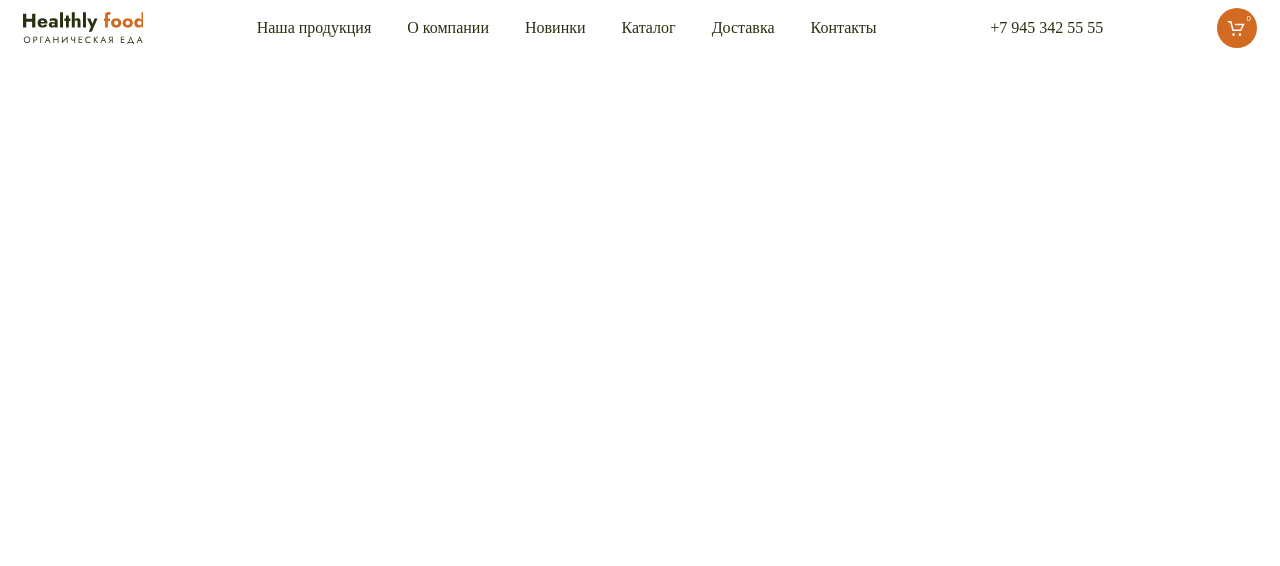
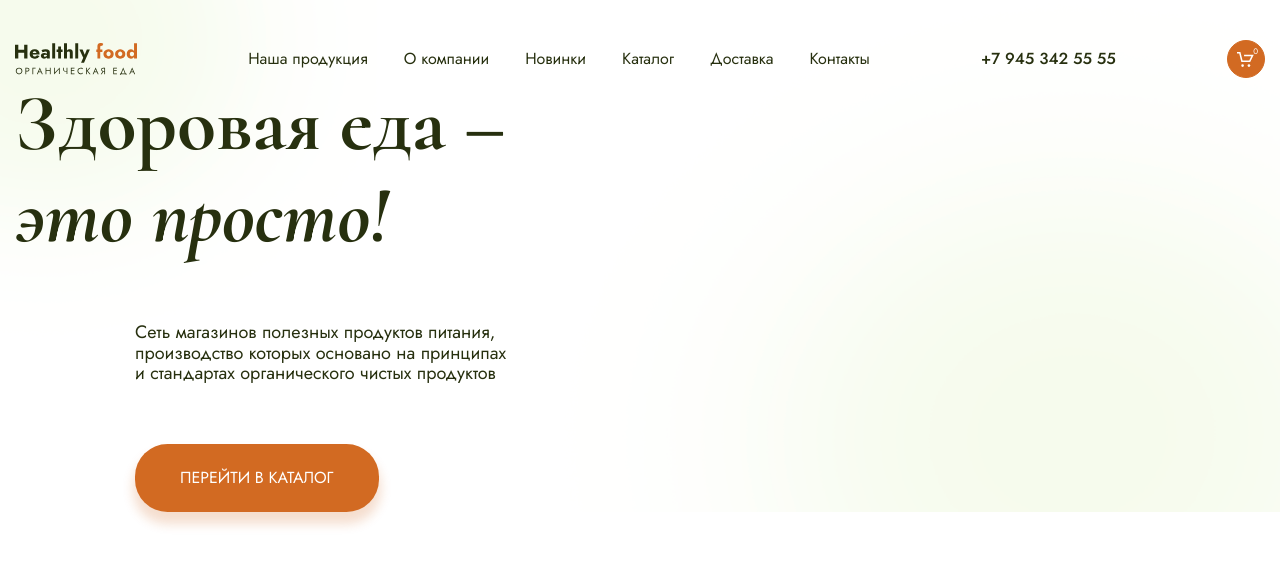
Before and after one commit to polinkaaa/Module02-Shop, a website built with webpack: page src/index.html in a window 1280 px wide. Built offline with nearby package versions, Linux system fonts and the light colour scheme.

Commit message:
Add main text

```diff
--- a/package.json
+++ b/package.json
@@ -14,6 +14,7 @@
   "dependencies": {
     "css-loader": "^6.7.1",
     "html-webpack-plugin": "^5.5.0",
+    "normalize.css": "^8.0.1",
     "sass": "^1.53.0",
     "sass-loader": "^13.0.2",
     "style-loader": "^3.3.1"
--- a/src/index.html
+++ b/src/index.html
@@ -37,6 +37,22 @@
                 <span class="header__counter">0</span>
             </button>
         </header>
+        <div class="container">
+            <div class="main__text">
+                <h1 class="title title_block">
+                    Здоровая еда &ndash;
+                    <span class="title__span">это просто!</span>
+                </h1>
+                <div class="main__item">
+                    <p class="description description_size-s">
+                        Сеть магазинов полезных продуктов питания, производство которых основано на&nbsp;принципах и стандартах органического чистых продуктов
+                    </p>
+                    <div class="main__link">
+                        <a href="#" class="link">Перейти в каталог</a>
+                    </div>
+                </div>
+            </div>
+        </div>
     </div>
 </body>
 </html>
--- a/src/index.js
+++ b/src/index.js
@@ -1,2 +1,3 @@
+import 'normalize.css'
 import './styles/main.scss'
 import './index.html'
--- a/src/styles/main.scss
+++ b/src/styles/main.scss
@@ -1,12 +1,23 @@
-$text: #27300f;
+@import url('https://fonts.googleapis.com/css2?family=Cormorant:ital,wght@0,700;1,700&family=Jost:wght@400;500&display=swap');
+
+$green: #27300f;
 $orange: #d26a22;
 $white: #ffffff;
+$font-jost:'Jost', sans-serif;
+$font-cormorant: 'Cormorant', serif;
 
+html {
+    font-size: 10px;
+}
+body {
+    font-size: 1.6rem;
+    font-family: $font-jost;
+    color: $green;
+}
 .header {
     max-width: 1440px;
     margin: 0 auto;
-    padding-left: 15px;
-    padding-right: 15px;
+    padding: 4rem 15px 0 15px;
     display: flex;
     justify-content: space-between;
     align-items: center;
@@ -15,42 +26,45 @@ $white: #ffffff;
         list-style-type: none;
         margin: 0;
         padding-left: 0;
-        gap: 36px;
+        gap: 3.6rem;
     }
     &__link {
-        font-size: 16px;
-        color: $text;
+        color: $green;
         text-decoration: none;
         &:hover {
             color: $orange;
         }
     }
     &__tel {
-        font-size: 16px;
-        color: $text;
+        color: $green;
         text-decoration: none;
+        font-weight: 500;
         &:hover {
             color: $orange;
         }
     }
     &__cart {
         background-color: $orange;
-        width: 40px;
-        height: 40px;
+        width: 3.8rem;
+        height: 3.8rem;
         border-radius: 100%;
         background-image: url(../images/cart.svg);
-        background-size: 17px 15px;
+        background-size: 1.7rem 1.5rem;
         background-repeat: no-repeat;
         background-position: center center;
         position: relative;
-        border: none;
+        border: 1px solid $orange;
+        &:hover {
+            background-color: $green;
+            border: 1px solid $green;
+        }
     }
     &__counter {
-        font-size: 8px;
+        font-size: .8rem;
         color: $white;
         position: absolute;
-        right: 6px;
-        top: 6px;
+        right: .6rem;
+        top: .6rem;
     }
 }
 .logo {
@@ -58,6 +72,55 @@ $white: #ffffff;
     background-image: url(../images/logo.svg);
     background-repeat: no-repeat;
     background-size: cover;
-    width: 120px;
-    height: 32px;
+    width: 12.2rem;
+    height: 3.2rem;
 }
+.container {
+    max-width: 1440px;
+    margin: 0 auto;
+    padding-left: 15px;
+    padding-right: 15px;
+}
+.main {
+    background-image: url(../images/main.png);
+    background-size: cover;
+    background-position-x: center;
+    &__item {
+        margin-left: 12rem;
+        max-width: 372px;
+        margin-top: 6rem;
+    }
+    &__link {
+        margin-top: 6rem;
+    }
+}
+.title {
+    font-family: $font-cormorant;
+    font-weight: 700;
+    font-size: 8rem;
+    margin: 0;
+    &__span {
+        font-style: italic;
+    }
+    &_block {
+        .title__span {
+            display: block;
+        }
+    }
+}
+.description {
+    margin: 0;
+    &_size-s {
+        font-size: 1.8rem;
+    }
+}
+.link {
+    color: $white;
+    text-transform: uppercase;
+    padding: 2.5rem 4.5rem;
+    background-color: $orange;
+    box-shadow: 0px 1rem 1.1rem .2rem rgba(207, 92, 13, 0.2);
+    text-decoration: none;
+    border-radius: 3.25rem;
+    display: inline-block;
+}
```
Also changed, not shown: dist/styles/main.css, src/images/bg.jpg (deleted), src/images/main.png (added), 1 other file.
